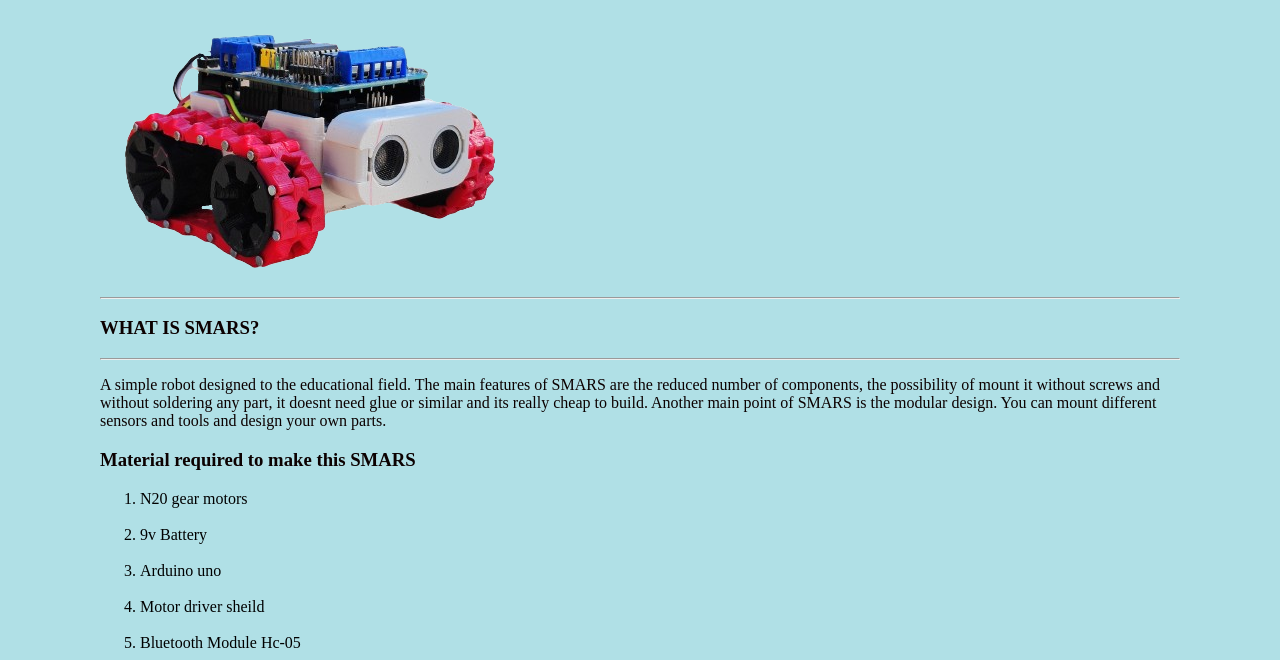
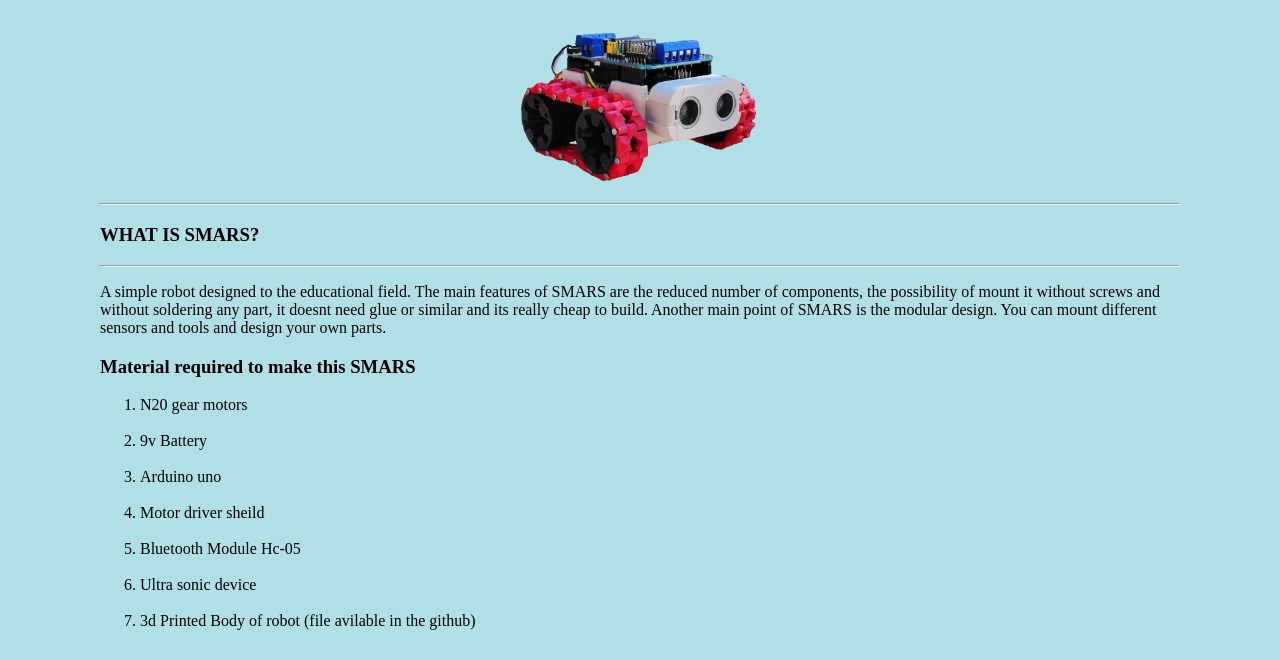
Before and after one commit to happytazer/srobo, a plain HTML site: page index.html in a window 1280 px wide. Shown: the part 140-800 px from the top of the page. Drawn offline with Linux system fonts and the light colour scheme.

Commit message:
add stl file

```diff
--- a/index.html
+++ b/index.html
@@ -12,7 +12,7 @@
     <h1>
         <p>SMARS</p>
     </h1>
-    <img src="srobo\image\smars.png">
+    <img src="image\smars.png" class="img">
 
     <h3>
         <hr><p>WHAT IS SMARS?</p>
```
Also changed, not shown: 12 other files.
